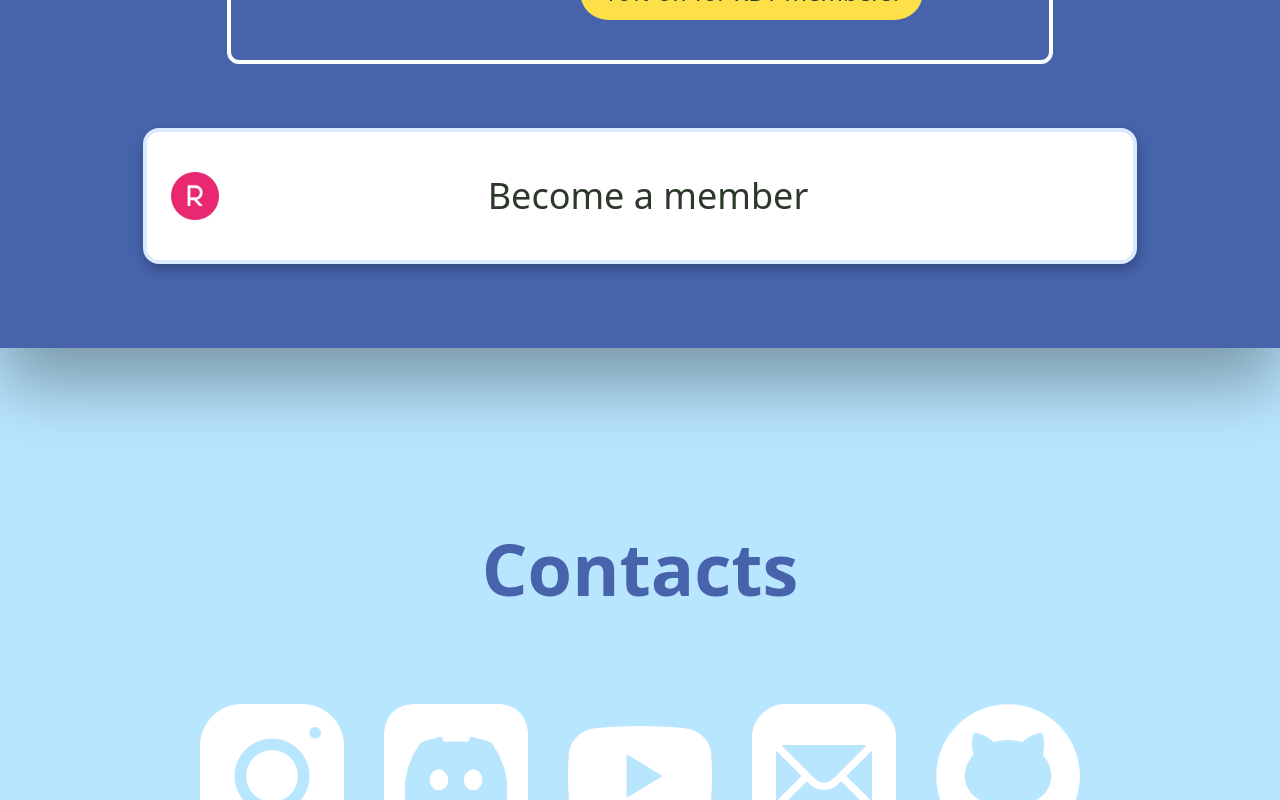
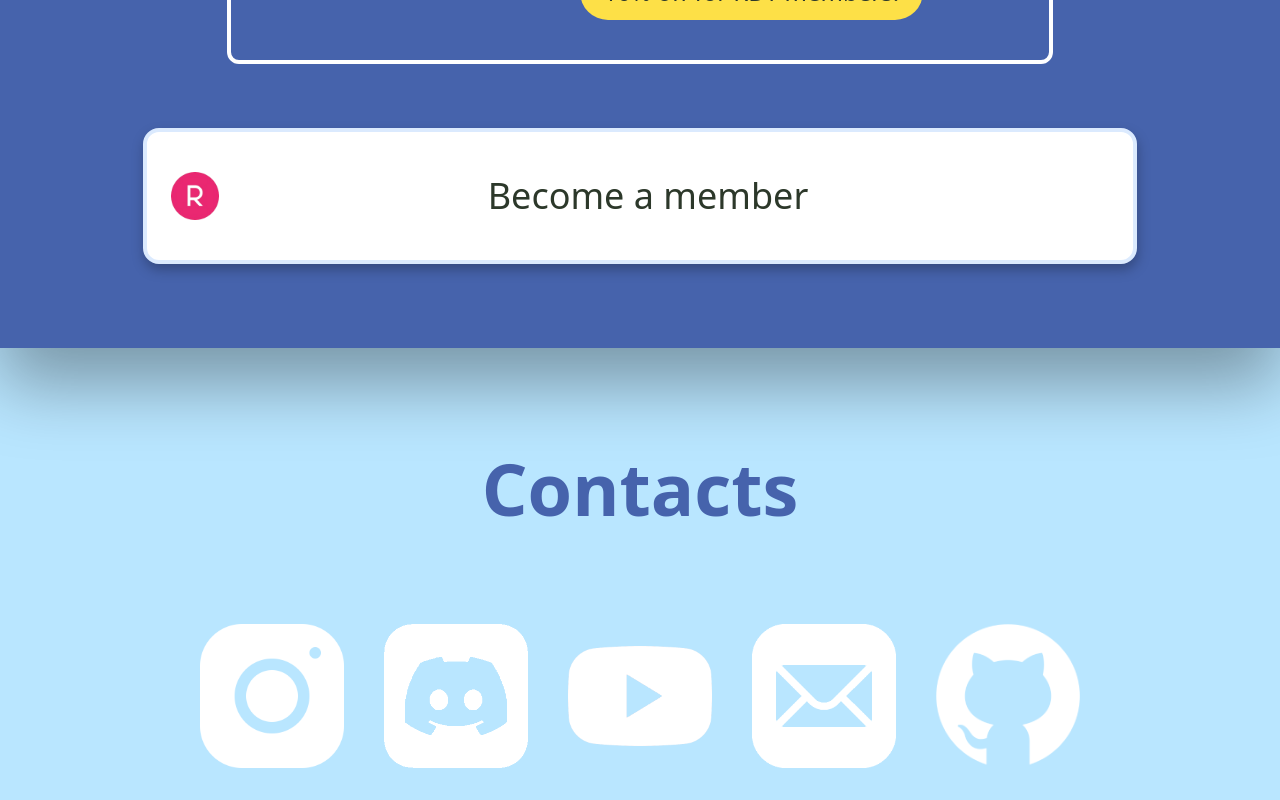
Before and after one commit to kdtsuo/kdtsuo.github.io, a React (Create React App) app: page / in a window 1280 px wide. Shown: the part 7762-8562 px from the top of the page. Built offline with nearby package versions, Linux system fonts and the light colour scheme.

Commit message:
Refactor Contacts and Sponsors components; update layout and styles for improved consistency and readability

```diff
--- a/src/components/Contacts.js
+++ b/src/components/Contacts.js
@@ -20,8 +20,8 @@ const Contacts = () => {
 
 
     return (
-        <div className='my-5 p-5'>
-            <div id="contactsection" className="my-10">
+        <div className='px-5'>
+            <div id="contactsection" className="my-5">
                 &nbsp;
             </div>
             <div id="contact" className="m-5">
--- a/src/components/Sponsors.js
+++ b/src/components/Sponsors.js
@@ -66,7 +66,7 @@ const Sponsors = () => {
             </div>
 
             <div id='sponsors' className='bg-darkslateblue items-center p-5 drop-shadow-3xl py-10'>
-                <h1 className='title text-center text-lightblue my-10 p-5'>
+                <h1 className='title text-white text-center my-10 p-5'>
                     Thank you to our
                     <span className='text-yellow-200'> sponsors</span>!
                 </h1>
--- a/src/output.css
+++ b/src/output.css
@@ -934,8 +934,8 @@ video {
   height: 100vh;
 }
 
-.w-12 {
-  width: 3rem;
+.w-14 {
+  width: 3.5rem;
 }
 
 .w-16 {
@@ -988,10 +988,6 @@ video {
 
 .w-screen {
   width: 100vw;
-}
-
-.w-14 {
-  width: 3.5rem;
 }
 
 .max-w-24 {
@@ -1196,6 +1192,11 @@ video {
   padding-bottom: 5rem;
 }
 
+.py-3 {
+  padding-top: 0.75rem;
+  padding-bottom: 0.75rem;
+}
+
 .py-5 {
   padding-top: 1.25rem;
   padding-bottom: 1.25rem;
@@ -1206,14 +1207,9 @@ video {
   padding-bottom: 2rem;
 }
 
-.py-3 {
-  padding-top: 0.75rem;
-  padding-bottom: 0.75rem;
-}
-
-.py-2 {
-  padding-top: 0.5rem;
-  padding-bottom: 0.5rem;
+.px-5 {
+  padding-left: 1.25rem;
+  padding-right: 1.25rem;
 }
 
 .text-center {
@@ -1537,10 +1533,6 @@ video {
     width: 2rem;
   }
 
-  .lg\:w-14 {
-    width: 3.5rem;
-  }
-
   .lg\:max-w-36 {
     max-width: 9rem;
   }
@@ -1583,11 +1575,6 @@ video {
     line-height: 2.5rem;
   }
 
-  .lg\:text-5xl {
-    font-size: 3rem;
-    line-height: 1;
-  }
-
   .lg\:text-xl {
     font-size: 1.25rem;
     line-height: 1.75rem;
```
